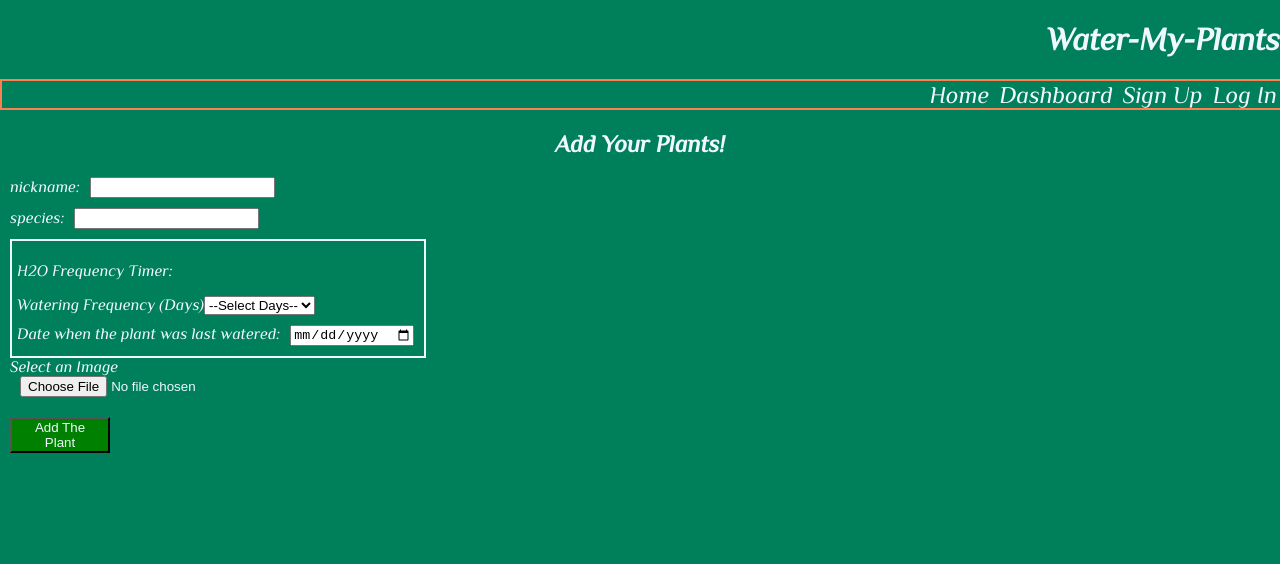
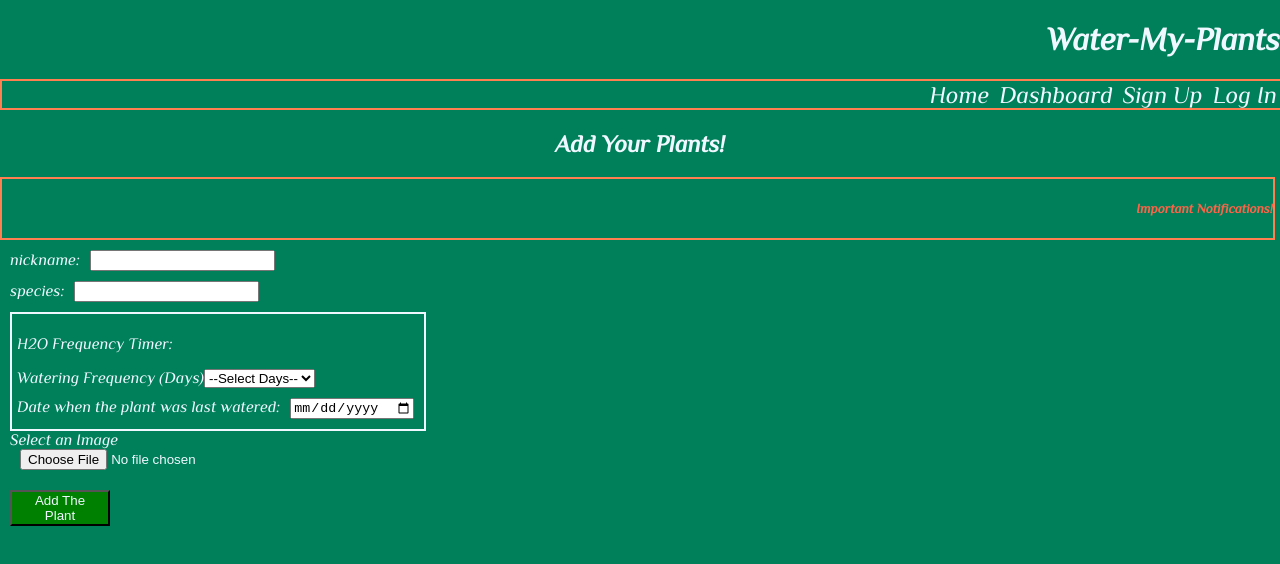
Before and after one commit to BW-waterMyPlant-JAN-21/Front-End, a React (Create React App) app in the folder water-plants/: page /dashboard in a window 1280 px wide. Shown: the top 564 px of the page. Built offline with nearby package versions, Linux system fonts and the light colour scheme.

Commit message:
Added a div tag on the dashboard for notifications to appear based on plants due for watering

```diff
--- a/water-plants/src/App.css
+++ b/water-plants/src/App.css
@@ -123,7 +123,7 @@ button:hover {
   flex-direction: column;
   align-items: flex-start;
   justify-content: space-evenly;
-  margin-left: 10px;
+  margin: 10px 10px;
 }
 
 .plantForm input {
@@ -189,3 +189,13 @@ button:hover {
 .plantDetailsContainer img {
   max-width: 400px;
 }
+
+.wateringNotification {
+  color: tomato;
+  display: flex;
+  flex-direction: column;
+  align-items: flex-end;
+  justify-content: space-evenly;
+  margin-right: 5px;
+  border: 2px solid coral;
+}
--- a/water-plants/src/Components/Dashboard.js
+++ b/water-plants/src/Components/Dashboard.js
@@ -32,6 +32,13 @@ const Dashboard = (props) => {
   return (
     <div className="dashboardForm">
       <h2>Add Your Plants!</h2>
+      {<div className="wateringNotification">
+          <h5>Important Notifications!</h5>
+          {listResetPlants.map((eachPlant) => {
+            return <p>{`${eachPlant.nickname} plant needs water`}</p>
+          })}
+        </div>
+      }
       <form onSubmit={createPlantCards} className='plantForm'>
         <label>
           nickname:
```
Also changed, not shown: 1 other file (tests, documents, lock files or other folders).
